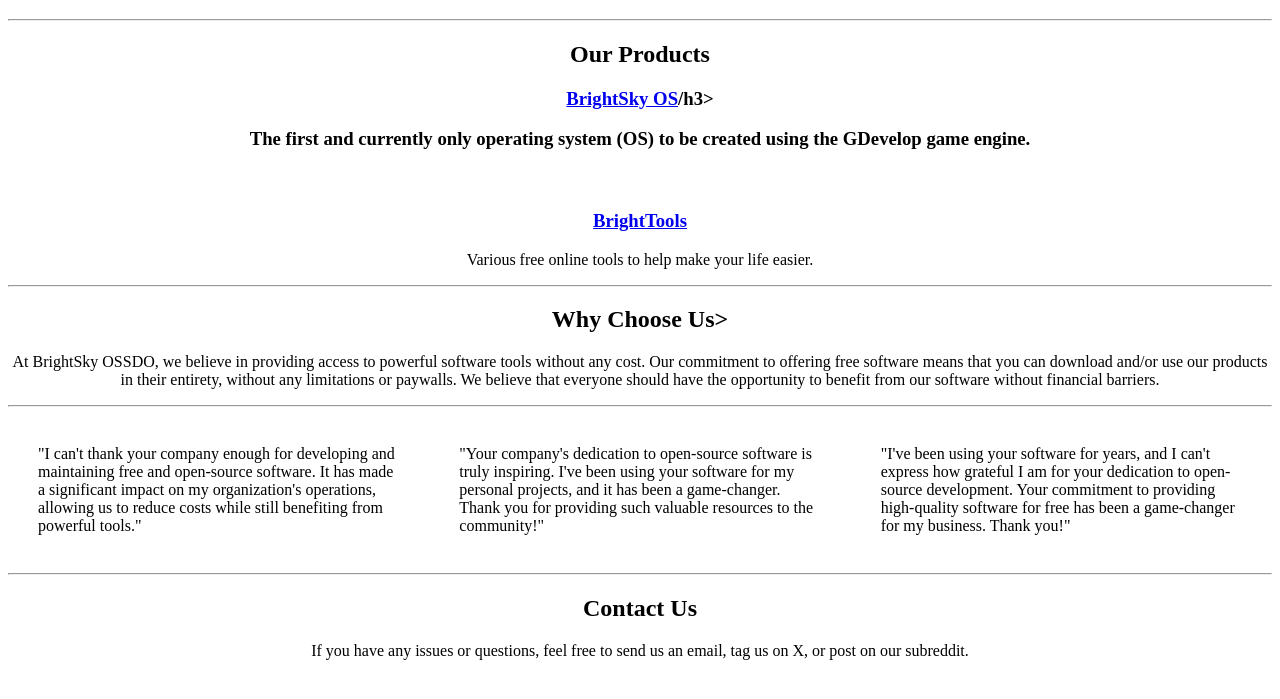
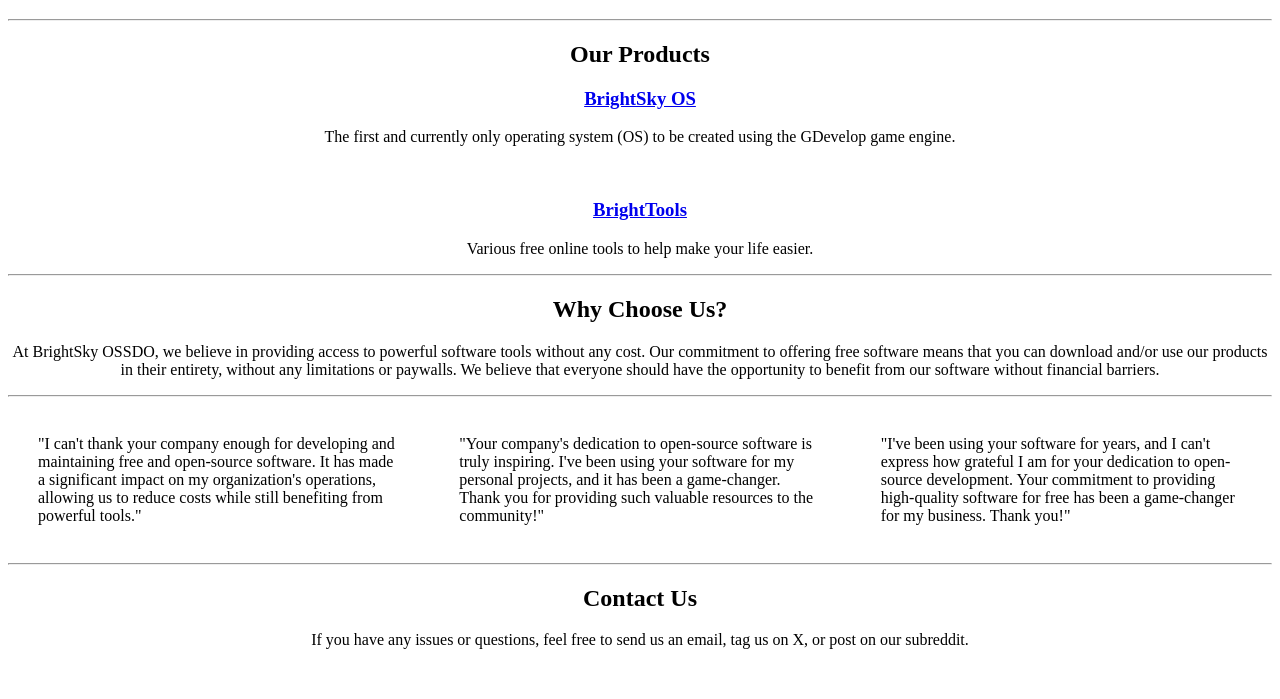
Before and after one commit to BrightSky-OSSDO/brightsky-ossdo.github.io, a plain HTML site: page index.html in a window 1280 px wide. Shown: the part 61-760 px from the top of the page. Drawn offline with Linux system fonts and the light colour scheme.

Commit message:
Fixed broken code

```diff
--- a/index.html
+++ b/index.html
@@ -22,7 +22,7 @@
     <hr>
     <center>
     <h2>Our Products</h2>
-    <h3><a href="http://brightsky-os.000webhostapp.com">BrightSky OS</a>/h3>
+    <h3><a href="http://brightsky-os.000webhostapp.com">BrightSky OS</a></h3>
     <p>The first and currently only operating system (OS) to be created using the GDevelop game engine.</p>
     <br>
     <h3><a href="http://bright-tools.000webhostapp.com">BrightTools</a></h3>
@@ -30,7 +30,7 @@
     </center>
     <hr>
     <center>
-      <h2>Why Choose Us></h2>
+      <h2>Why Choose Us?</h2>
       <p>At BrightSky OSSDO, we believe in providing access to powerful software tools without any cost. Our commitment to offering free software means that you can download and/or use our products in their entirety, without any limitations or paywalls. We believe that everyone should have the opportunity to benefit from our software without financial barriers.</p>
     </center>
     <hr>
```
